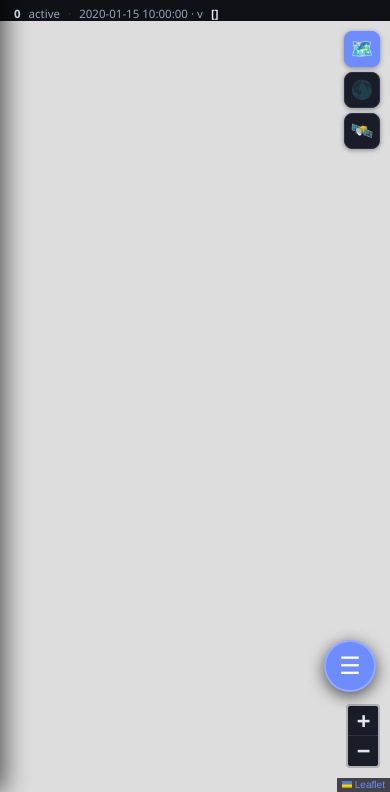
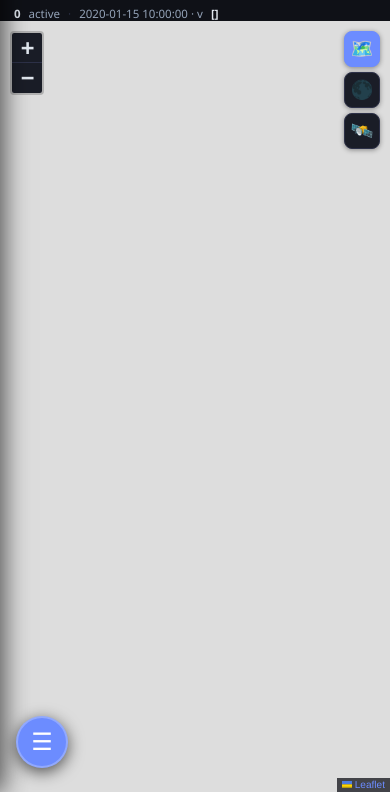
Before and after one commit to manzolo/GeoJournal, a Flask app: template tools/backup-viewer/templates/index.html in a window 390 px wide. Shown: the part 52-844 px from the top of the page. Run offline with Flask 3, Linux system fonts and the light colour scheme; the template is opened without the code that fills it: most values are stand-ins (such as "Sample title", 1, 10 or a date in 2020); grey boxes marked "Sample" are stand-in pictures; parts of the project's set-up code (start-up, migrations or seed data) failed here and were passed over.

Commit message:
fix(backup-viewer): fix mobile layout — zoom topleft, FAB bottom-left
Zoom controls moved from bottomright to topleft to be fully visible.
FAB hamburger moved from bottom:100px right to bottom:24px left to avoid
overlapping with map controls on mobile.

Co-Authored-By: Claude Sonnet 4.6 <noreply@anthropic.com>

```diff
--- a/tools/backup-viewer/templates/index.html
+++ b/tools/backup-viewer/templates/index.html
@@ -313,7 +313,7 @@
     /* ── Mobile FAB toggle ───────────────────────────────────────────────── */
     .fab-toggle {
       display: none;
-      position: fixed; bottom: 100px; right: 14px; z-index: 1100;
+      position: fixed; bottom: 24px; left: 16px; z-index: 1100;
       width: 52px; height: 52px; border-radius: 50%;
       background: var(--accent); border: 2px solid rgba(255,255,255,.25); color: white;
       font-size: 1.5rem; cursor: pointer; align-items: center; justify-content: center;
@@ -542,7 +542,7 @@ document.getElementById('metaMobile').innerHTML =
 
 // ── Map ───────────────────────────────────────────────────────────────────────
 const map = L.map('map', { zoomControl: false });
-L.control.zoom({ position: 'bottomright' }).addTo(map);
+L.control.zoom({ position: 'topleft' }).addTo(map);
 
 const baseLayers = {
   '🗺️ Mappa':    L.tileLayer('https://{s}.tile.openstreetmap.org/{z}/{x}/{y}.png',
```
